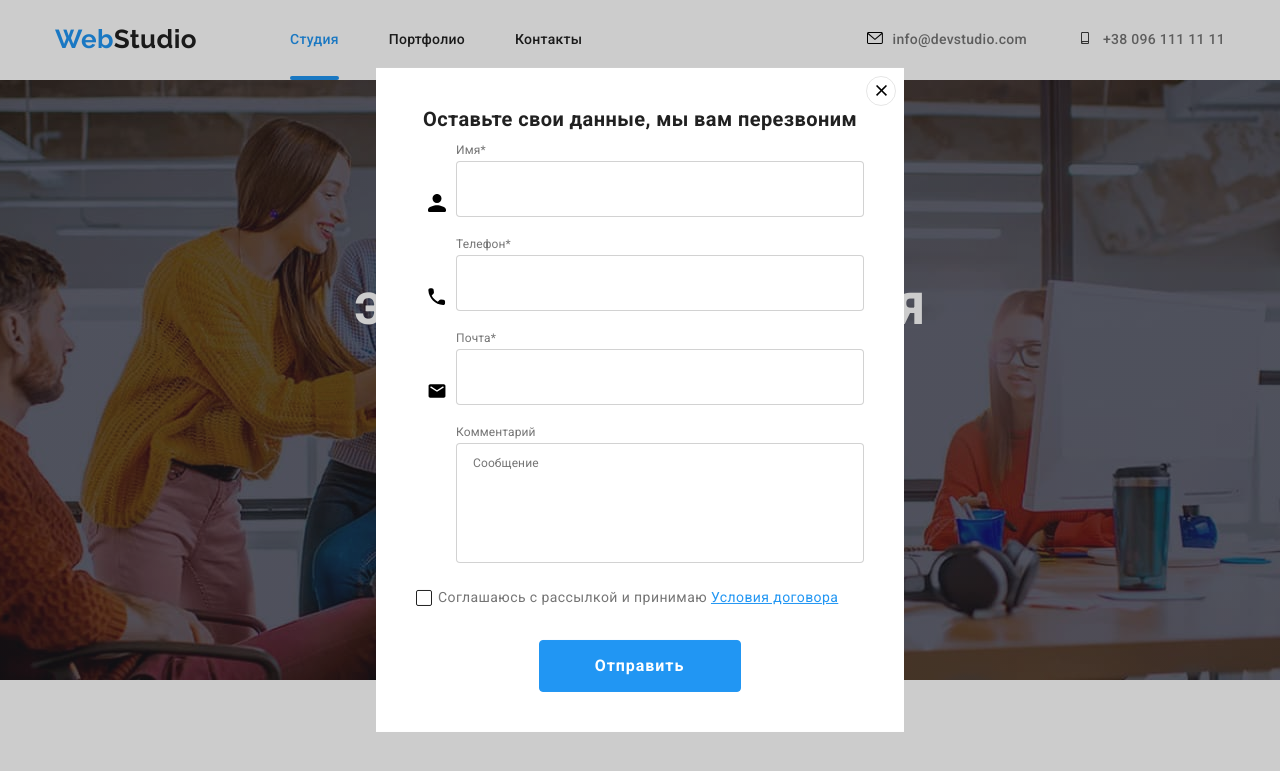
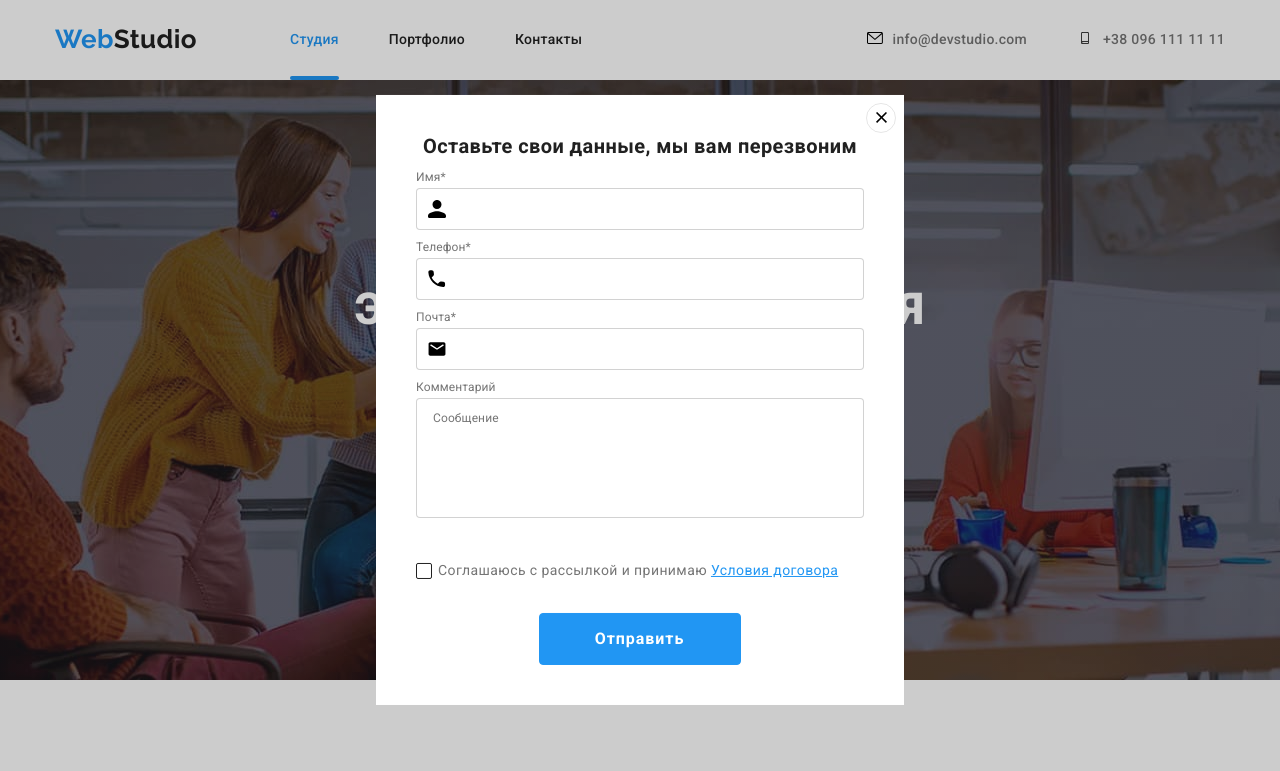
Before and after one commit to Valentina-git/goit-markup-hw-06, a plain HTML site: page index.html in a window 1280 px wide. Both pictures are taken after a click on the button "Заказать услугу". Shown: the top 771 px of the page. Drawn offline with nearby package versions, Linux system fonts and the light colour scheme.

Commit message:
icon modal form

```diff
--- a/css/main.css
+++ b/css/main.css
@@ -310,8 +310,7 @@
 .modal-form__field {
 	position: relative;
 	display: block;
-	margin-bottom: 10px;
-	padding-left: 40px;
+	margin-bottom: 28px;
 
 	font-weight: 400;
 	font-size: 12px;
@@ -325,9 +324,10 @@
 }
 .modal-form__input,
 .modal-form__message {
-	margin-bottom: 28px;
 	padding: 20px 20px;
 	width: 100%;
+	height: 40px;
+	padding-left: 40px;
 
 	font-weight: 400;
 	font-size: 12px;
@@ -389,7 +389,6 @@
 .modal-form__policy-link {
 	color: var(--accent-color);
 }
-
 .modal-form__check-policy:checked + .custom-checkbox {
 	background-color: var(--accent-color);
 	border-color: var(--accent-color);
```
